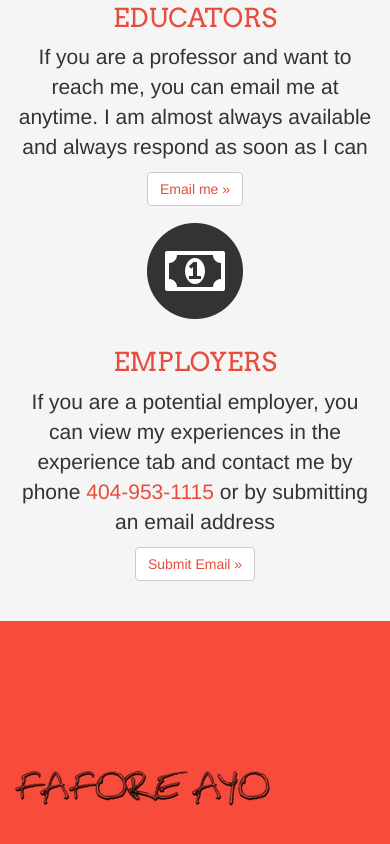
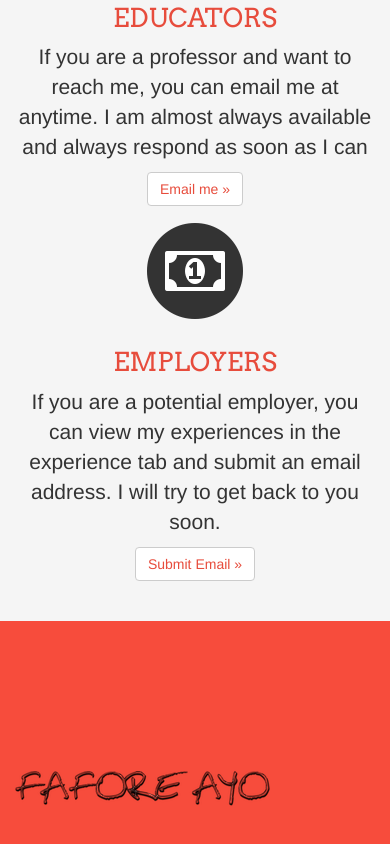
Before and after one commit to afafore1/afafore1.github.io, a plain HTML site: page index.html in a window 390 px wide. Shown: the part 1544-2388 px from the top of the page. Drawn offline with nearby package versions, Linux system fonts and the light colour scheme; a script that the page names is missing.

Commit message:
removing phone number

```diff
--- a/index.html
+++ b/index.html
@@ -158,7 +158,7 @@
             <i class="fa fa-money fa-stack-1x fa-inverse"></i>
           </span>
             <h3>Employers</h3>
-            <p>If you are a potential employer, you can view my experiences in the experience tab and contact me by phone <a href="tel:+14049531114">404-953-1115</a> or by submitting an email address</p>
+            <p>If you are a potential employer, you can view my experiences in the experience tab and submit an email address. I will try to get back to you soon.</p>
             <p><a class="btn btn-default" href="https://docs.google.com/forms/d/1_Wn0S4HNbB-NhNJl_34fbQD9-PSJzbRov763k2YpmIk/viewform?embedded=true"
                          target="_blank" role="button">Submit Email &raquo;</a></p>
           </div>
```
